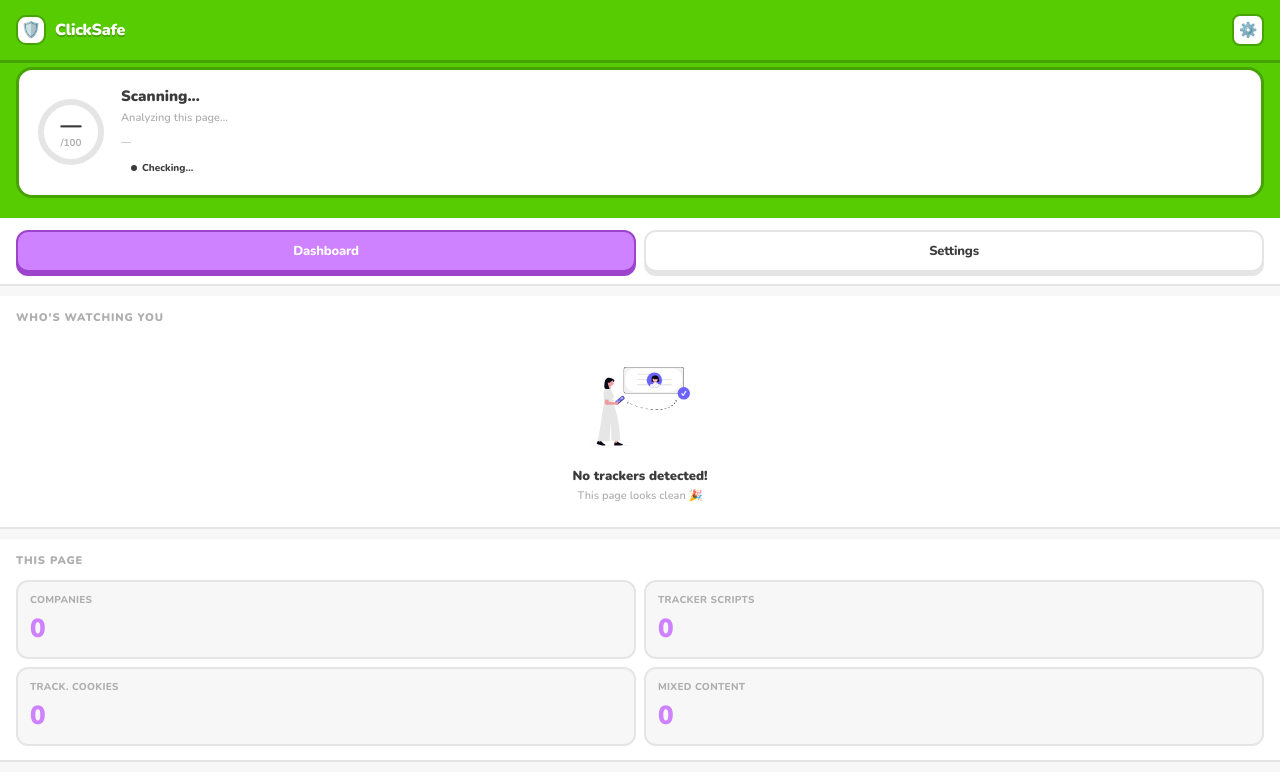
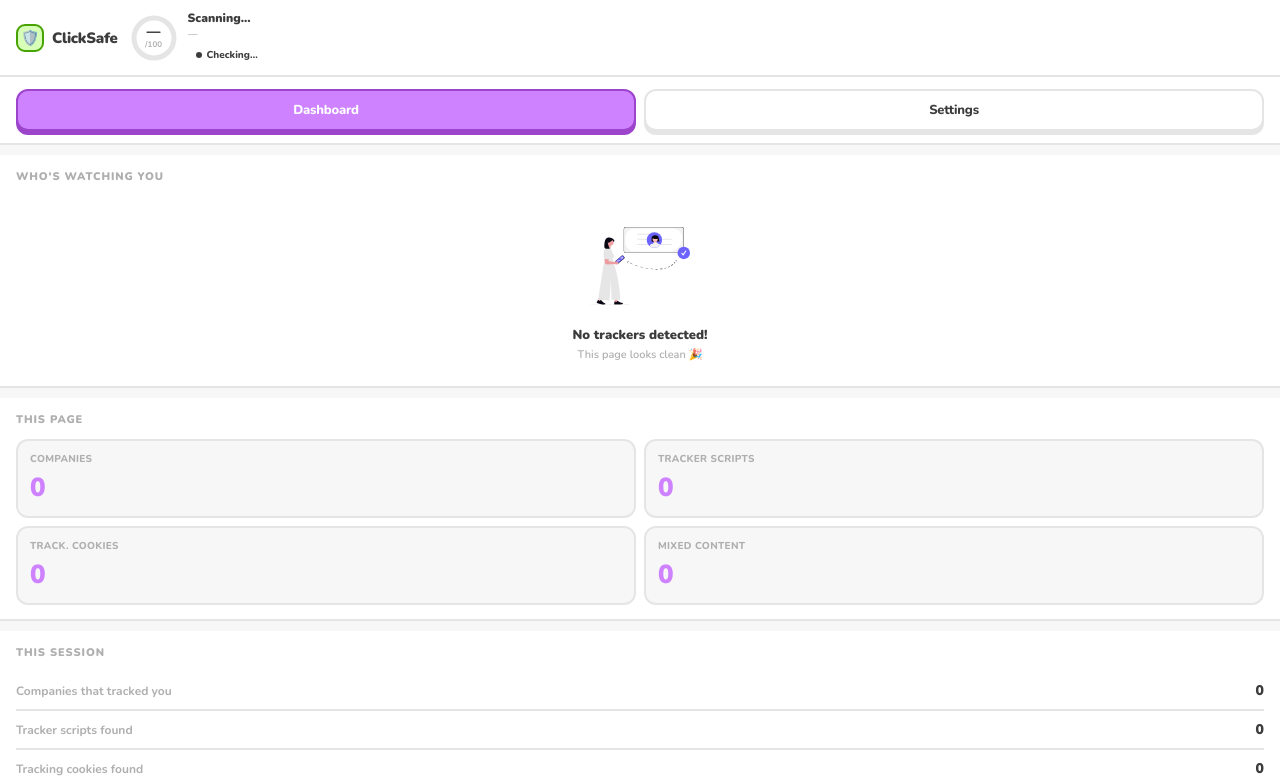
Before and after one commit to reshmiee/clicksafe-fixing, a browser extension: page frontend/sidepanel/sidepanel.html in a window 1280 px wide. Shown: the top 783 px of the page. Drawn offline with nearby package versions, Linux system fonts and the light colour scheme.

Commit message:
lil improvement

```diff
--- a/frontend/sidepanel/sidepanel.html
+++ b/frontend/sidepanel/sidepanel.html
@@ -44,66 +44,49 @@
       overflow-x: hidden;
     }
 
-    /* HEADER */
+    /* HEADER — white bar with brand + score inline */
     .header {
-      background: var(--green);
-      padding: 14px 16px;
+      background: var(--surface);
+      padding: 10px 16px;
       display: flex;
       align-items: center;
-      justify-content: space-between;
+      gap: 12px;
       position: sticky;
       top: 0;
       z-index: 10;
-      border-bottom: 3px solid var(--green-dark);
+      border-bottom: 2px solid var(--border);
     }
-    .header-brand { display: flex; align-items: center; gap: 9px; }
+    .header-brand { display: flex; align-items: center; gap: 8px; flex-shrink: 0; }
     .brand-icon {
-      width: 30px; height: 30px;
-      background: white;
-      border-radius: 10px;
+      width: 28px; height: 28px;
+      background: var(--green-bg);
+      border-radius: 9px;
       border: 2px solid var(--green-dark);
       display: flex; align-items: center; justify-content: center;
-      font-size: 16px;
+      font-size: 15px;
     }
     .brand-name {
-      font-size: 16px; font-weight: 900; color: white;
+      font-size: 15px; font-weight: 900; color: var(--text-dark);
       letter-spacing: -0.3px;
-      text-shadow: 0 2px 0 var(--green-dark);
     }
-    .header-btn {
-      background: white;
-      border: 2px solid var(--green-dark);
-      color: var(--green-dark);
-      width: 32px; height: 32px;
-      border-radius: var(--r-xs);
-      cursor: pointer;
-      display: flex; align-items: center; justify-content: center;
-      font-size: 15px;
-      font-weight: 900;
-      transition: transform 0.1s;
-    }
-    .header-btn:active { transform: scale(0.93); }
 
-    /* SCORE BLOCK */
-    .score-block {
-      background: var(--green);
-      padding: 4px 16px 20px;
-    }
+    /* SCORE BLOCK — collapsed, content moved into header */
+    .score-block { display: none; }
+
+    /* Score inline (lives inside .header) */
     .score-inner {
-      background: white;
-      border: 3px solid var(--green-dark);
-      border-radius: var(--r);
-      padding: 16px;
+      flex: 1;
       display: flex;
       align-items: center;
-      gap: 14px;
+      gap: 10px;
+      min-width: 0;
     }
 
-    .ring-wrap { position: relative; width: 72px; height: 72px; flex-shrink: 0; }
-    .ring-wrap svg { width: 72px; height: 72px; transform: rotate(-90deg); }
-    .ring-bg  { fill: none; stroke: var(--border); stroke-width: 6; }
+    .ring-wrap { position: relative; width: 48px; height: 48px; flex-shrink: 0; }
+    .ring-wrap svg { width: 48px; height: 48px; transform: rotate(-90deg); }
+    .ring-bg  { fill: none; stroke: var(--border); stroke-width: 5; }
     .ring-arc {
-      fill: none; stroke-width: 6; stroke-linecap: round;
+      fill: none; stroke-width: 5; stroke-linecap: round;
       transition: stroke-dashoffset 0.9s cubic-bezier(.4,0,.2,1), stroke 0.4s;
     }
     .ring-inner {
@@ -111,17 +94,17 @@
       display: flex; flex-direction: column;
       align-items: center; justify-content: center;
     }
-    .ring-num { font-size: 21px; font-weight: 900; color: var(--text-dark); line-height: 1; }
-    .ring-sub { font-size: 10px; color: var(--muted); font-weight: 700; }
+    .ring-num { font-size: 14px; font-weight: 900; color: var(--text-dark); line-height: 1; }
+    .ring-sub { font-size: 8px; color: var(--muted); font-weight: 700; }
 
     .score-right { flex: 1; min-width: 0; }
-    .score-verdict { font-size: 15px; font-weight: 900; color: var(--text-dark); margin-bottom: 4px; }
-    .score-plain   { font-size: 11px; color: var(--muted); line-height: 1.5; margin-bottom: 8px; font-weight: 600; }
-    .page-url { font-size: 10px; color: var(--muted); word-break: break-all; line-height: 1.4; margin-bottom: 8px; font-weight: 600; }
+    .score-verdict { font-size: 12px; font-weight: 900; color: var(--text-dark); margin-bottom: 1px; white-space: nowrap; overflow: hidden; text-overflow: ellipsis; }
+    .score-plain   { display: none; }
+    .page-url { font-size: 10px; color: var(--muted); white-space: nowrap; overflow: hidden; text-overflow: ellipsis; margin-bottom: 4px; font-weight: 600; }
 
     .conn-pill {
       display: inline-flex; align-items: center; gap: 5px;
-      padding: 4px 10px; border-radius: 999px;
+      padding: 3px 8px; border-radius: 999px;
       font-size: 10px; font-weight: 800;
     }
     .conn-pill.secure   { background: var(--green-bg); color: var(--green-dark); border: 2px solid var(--green-dark); }
@@ -275,18 +258,14 @@
       <div class="brand-icon">🛡️</div>
       <span class="brand-name">ClickSafe</span>
     </div>
-    <button class="header-btn" id="settings-btn" title="Settings">⚙️</button>
-  </div>
-
-  <div class="score-block">
     <div class="score-inner">
       <div class="ring-wrap">
-        <svg viewBox="0 0 72 72" xmlns="http://www.w3.org/2000/svg">
-          <circle class="ring-bg"  cx="36" cy="36" r="30"/>
+        <svg viewBox="0 0 48 48" xmlns="http://www.w3.org/2000/svg">
+          <circle class="ring-bg"  cx="24" cy="24" r="20"/>
           <circle class="ring-arc" id="ring-arc"
-            cx="36" cy="36" r="30"
-            stroke-dasharray="188.5"
-            stroke-dashoffset="188.5"
+            cx="24" cy="24" r="20"
+            stroke-dasharray="125.7"
+            stroke-dashoffset="125.7"
             stroke="#58CC02"/>
         </svg>
         <div class="ring-inner">
@@ -296,7 +275,7 @@
       </div>
       <div class="score-right">
         <div class="score-verdict" id="score-verdict">Scanning…</div>
-        <div class="score-plain"   id="score-plain">Analyzing this page…</div>
+        <div class="score-plain"   id="score-plain"></div>
         <div class="page-url"      id="page-url">—</div>
         <span class="conn-pill" id="conn-pill">
           <span class="conn-dot"></span>Checking…
@@ -382,9 +361,6 @@
     document.getElementById("settings-btn2")?.addEventListener("click", () => {
       chrome.tabs.create({ url: chrome.runtime.getURL("pages/settings/settings.html") });
     });
-    document.getElementById("settings-btn")?.addEventListener("click", () => {
-      chrome.tabs.create({ url: chrome.runtime.getURL("pages/settings/settings.html") });
-    });
   </script>
 </body>
 </html>
```
